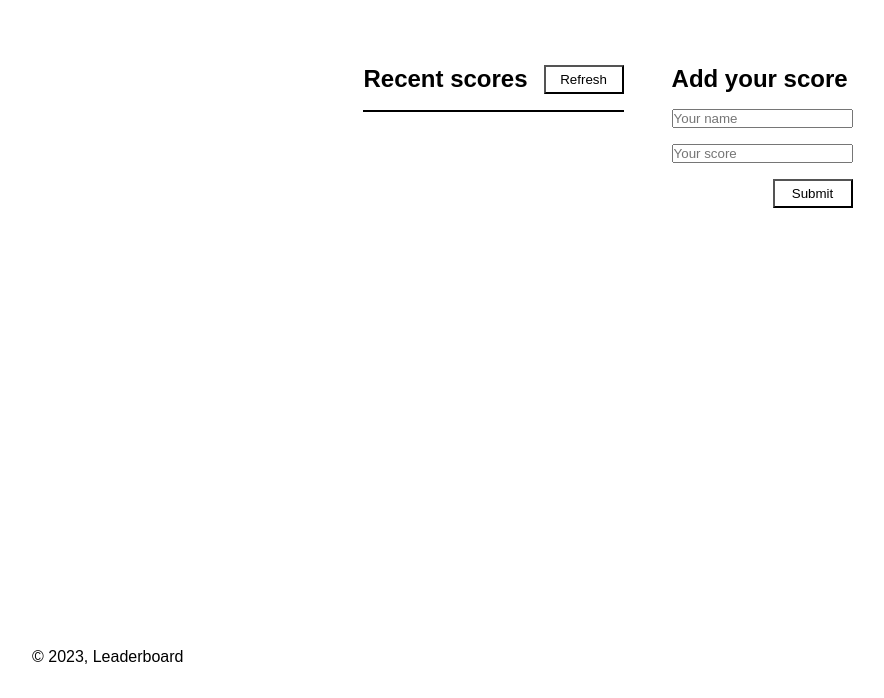
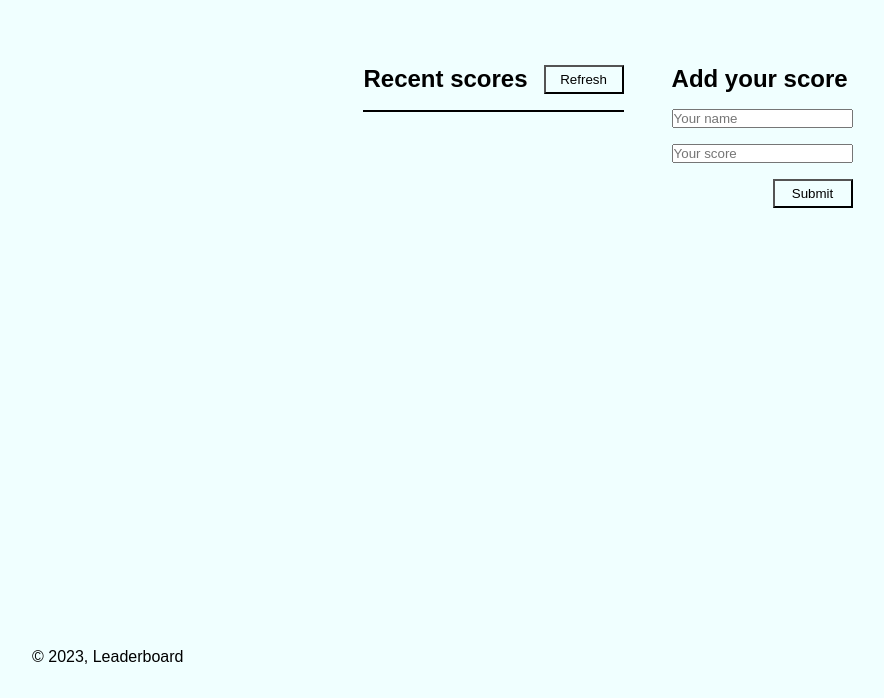
Before and after one commit to firepicaso/Leaderboard, a website built with webpack: page src/index.html in a window 1280 px wide. Shown: the part 102-800 px from the top of the page, without its empty margins (32-916 px from the left). Built offline with nearby package versions, Linux system fonts and the light colour scheme.

Commit message:
Add background color

```diff
--- a/src/style.css
+++ b/src/style.css
@@ -8,6 +8,7 @@ body {
   flex-direction: column;
   font-family: Arial, Helvetica, sans-serif;
   padding: 2rem;
+  background-color: azure;
 }
 
 header h1 {
```
Also changed, not shown: dist/main.js.
